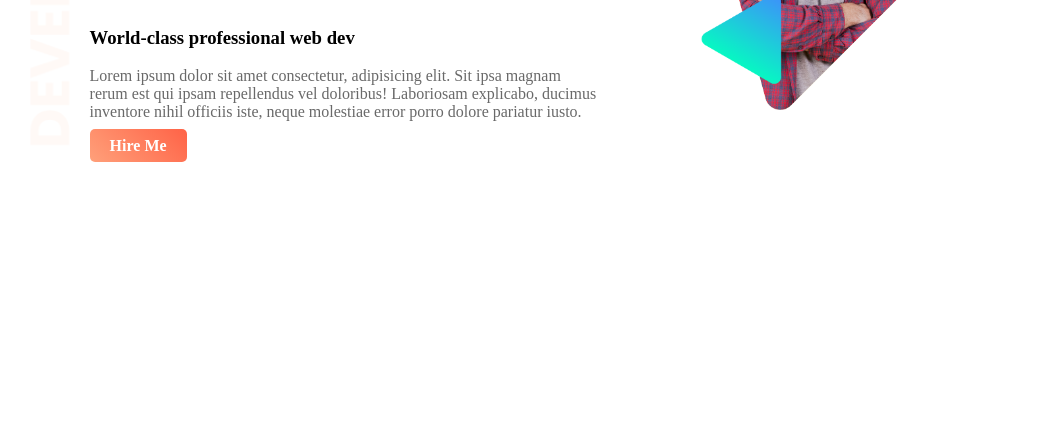
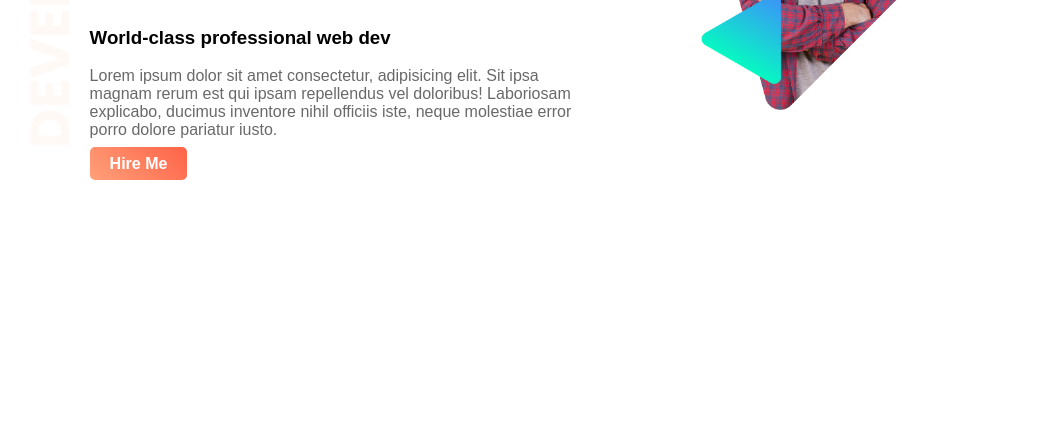
Before and after one commit to Rakib-Coder00/web-portfolio, a plain HTML site: page index.html in a window 1280 px wide. Shown: the part 214-647 px from the top of the page, without its empty margins (0-1061 px from the left). Drawn offline with Linux system fonts and the light colour scheme.

Commit message:
font change

```diff
--- a/style.css
+++ b/style.css
@@ -1,7 +1,7 @@
 body{
     margin: 0;
     padding: 0;
-    /* font-family: 'Ubuntu', sans-serif; */
+    font-family: 'Ubuntu', sans-serif;
     /* box-sizing: border-box; */
 }
 section{
```
